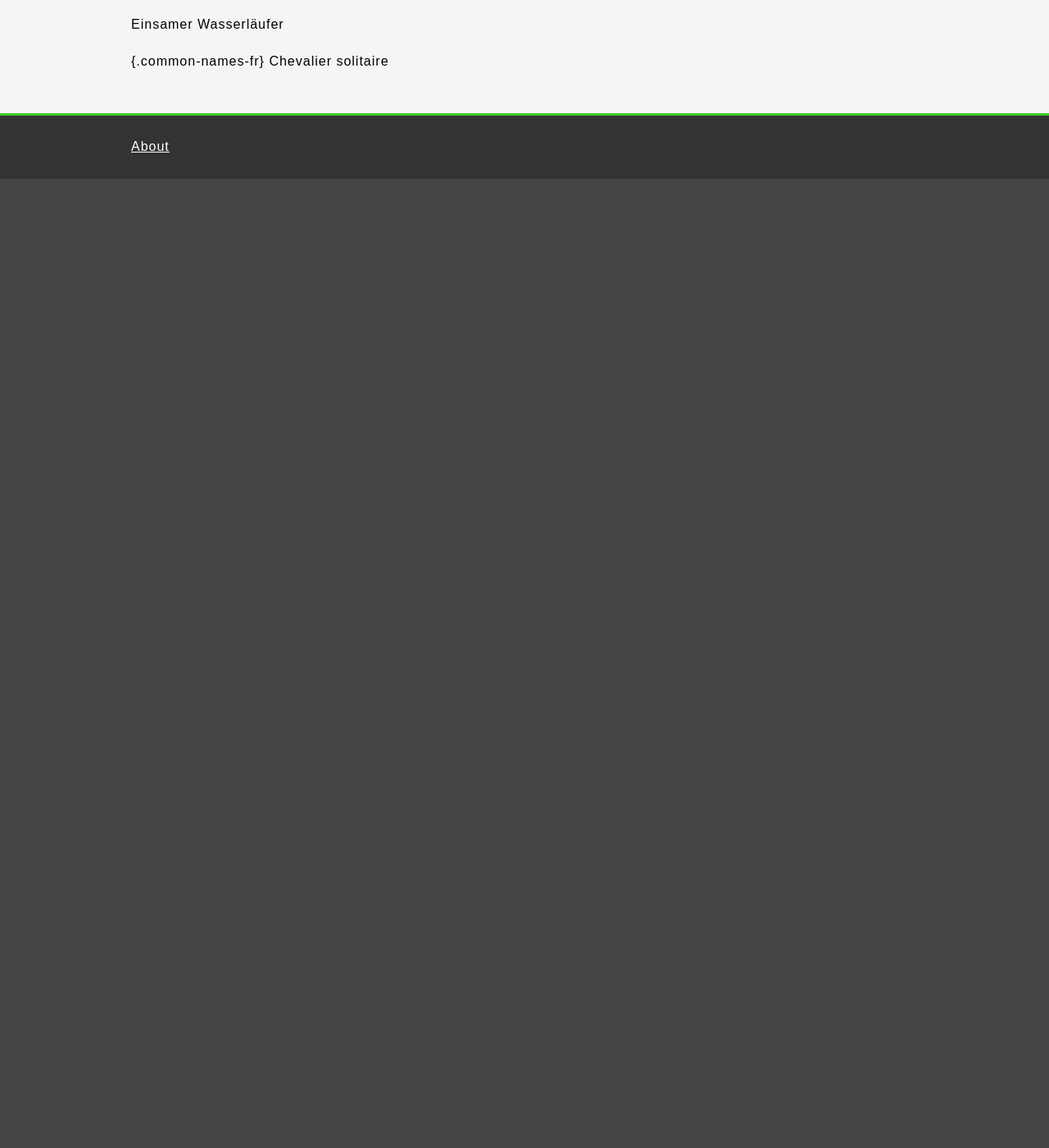
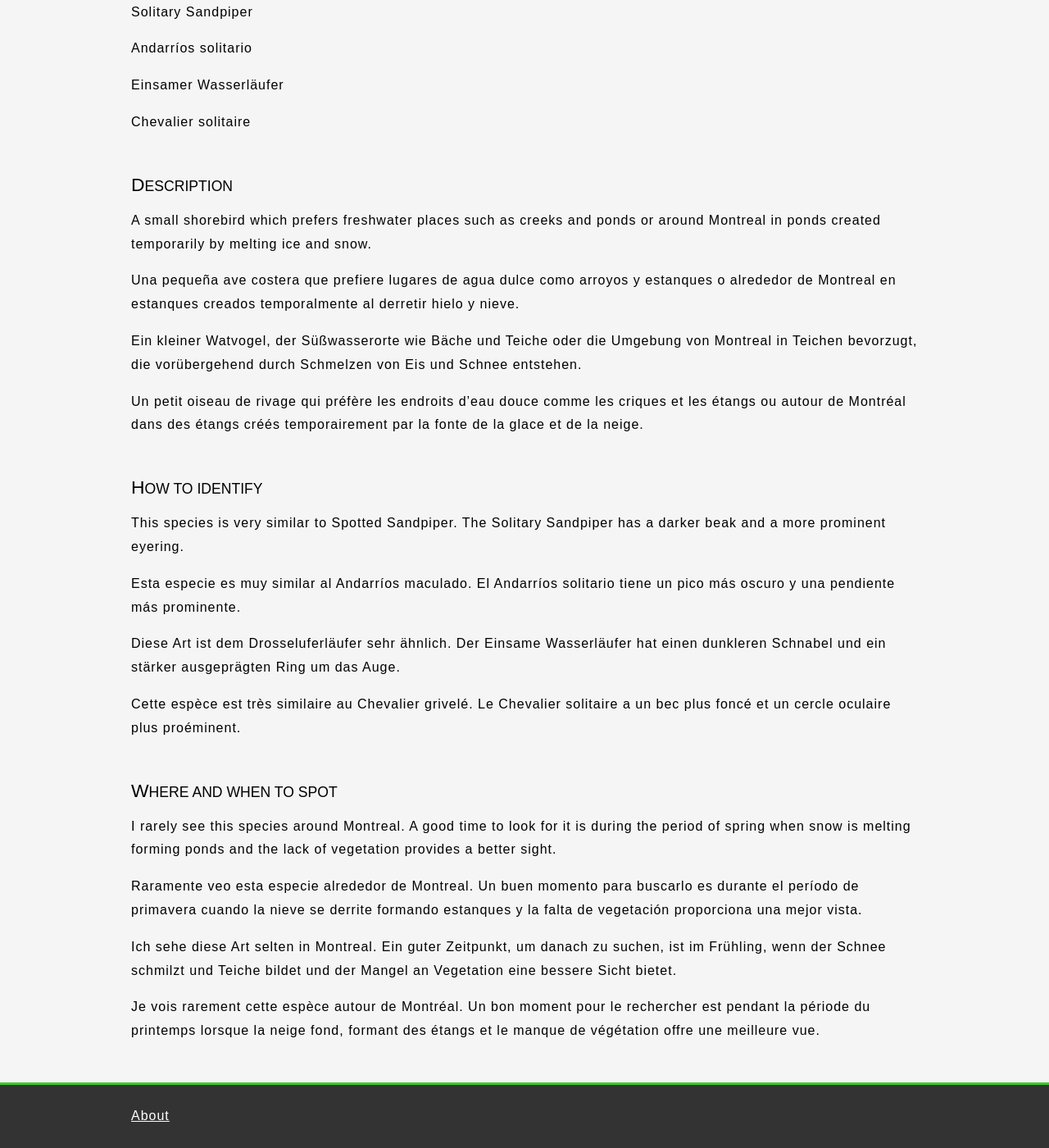
Before and after one commit to KHMuller/khmuller.github.io, a Jekyll site: the page built from animals/tringa-solitaria.md, in a window 1280 px wide and 1400 px high, scrolled down 268 px. Shown: the whole window at 82% size. Built offline with Jekyll 4.4.1, drawn with Linux system fonts in a browser that asks for light colours; before the commit the page ends 900 px from its top, so only the background shows below that.

Commit message:
Update tringa-solitaria.md

```diff
--- a/animals/tringa-solitaria.md
+++ b/animals/tringa-solitaria.md
@@ -7,14 +7,58 @@
 
 ## Solitary Sandpiper (Tringa solitaria)
 
-{:.common-names-en}
+### Common Names
+
+{:.commonnames-en}
 Solitary Sandpiper
 
-{:.common-names-es}
+{:.commonnames-es}
 Andarríos solitario
 
-{:.common-names-de}
+{:.commonnames-de}
 Einsamer Wasserläufer
 
-{.common-names-fr}
+{:.commonnames-fr}
 Chevalier solitaire
+
+### Description
+
+{:.description-en}
+A small shorebird which prefers freshwater places such as creeks and ponds or around Montreal in ponds created temporarily by melting ice and snow.
+
+{:.description-es}
+Una pequeña ave costera que prefiere lugares de agua dulce como arroyos y estanques o alrededor de Montreal en estanques creados temporalmente al derretir hielo y nieve.
+
+{:.description-de}
+Ein kleiner Watvogel, der Süßwasserorte wie Bäche und Teiche oder die Umgebung von Montreal in Teichen bevorzugt, die vorübergehend durch Schmelzen von Eis und Schnee entstehen.
+
+{:.description-fr}
+Un petit oiseau de rivage qui préfère les endroits d'eau douce comme les criques et les étangs ou autour de Montréal dans des étangs créés temporairement par la fonte de la glace et de la neige.
+
+### How to Identify
+
+{:.howtoidentify-en}
+This species is very similar to Spotted Sandpiper. The Solitary Sandpiper has a darker beak and a more prominent eyering.
+
+{:.howtoidentify-es}
+Esta especie es muy similar al Andarríos maculado. El Andarríos solitario tiene un pico más oscuro y una pendiente más prominente.
+
+{:.howtoidentify-de}
+Diese Art ist dem Drosseluferläufer sehr ähnlich. Der Einsame Wasserläufer hat einen dunkleren Schnabel und ein stärker ausgeprägten Ring um das Auge.
+
+{:.howtoidentify-fr}
+Cette espèce est très similaire au Chevalier grivelé. Le Chevalier solitaire a un bec plus foncé et un cercle oculaire plus proéminent.
+
+### Where and When to Spot
+
+{:.wherewhentospot-en}
+I rarely see this species around Montreal. A good time to look for it is during the period of spring when snow is melting forming ponds and the lack of vegetation provides a better sight.
+
+{:.wherewhentospot-es}
+Raramente veo esta especie alrededor de Montreal. Un buen momento para buscarlo es durante el período de primavera cuando la nieve se derrite formando estanques y la falta de vegetación proporciona una mejor vista.
+
+{:.wherewhentospot-de}
+Ich sehe diese Art selten in Montreal. Ein guter Zeitpunkt, um danach zu suchen, ist im Frühling, wenn der Schnee schmilzt und Teiche bildet und der Mangel an Vegetation eine bessere Sicht bietet.
+
+{:.wherewhentospot-fr}
+Je vois rarement cette espèce autour de Montréal. Un bon moment pour le rechercher est pendant la période du printemps lorsque la neige fond, formant des étangs et le manque de végétation offre une meilleure vue.
```
